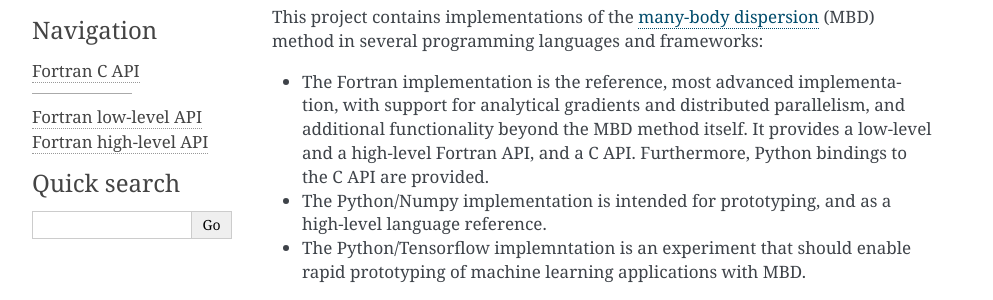
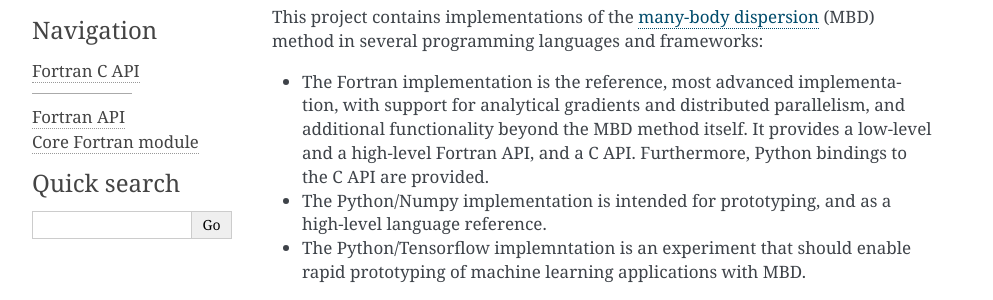
Before and after one commit to libmbd/libmbd, a Sphinx documentation site: the page built from docs/index.rst, in a window 1280 px wide. Shown: the part 154-454 px from the top of the page, without its empty margins (148-1141 px from the left). Built offline with Sphinx 7.4.7, drawn with Linux system fonts in a browser that asks for light colours.

Commit message:
rename mbd_api -> mbd, mbd -> mbd_core

```diff
--- a/docs/conf.py
+++ b/docs/conf.py
@@ -29,8 +29,8 @@ html_theme_options = {
     'github_user': 'azag0',
     'github_repo': 'libmbd',
     'extra_nav_links': {
-        'Fortran low-level API': 'doxygen/namespacembd.html',
-        'Fortran high-level API': 'doxygen/namespacembd__api.html',
+        'Fortran API': 'doxygen/namespacembd.html',
+        'Core Fortran module': 'doxygen/namespacembd__core.html',
     },
 }
 html_sidebars = {
--- a/setup.cfg
+++ b/setup.cfg
@@ -9,9 +9,9 @@ sources =
 	mbd_matrix_type.F90
 	mbd_system_type.F90
 	mbd_dipole.F90
-	mbd.F90
+	mbd_core.F90
 	mbd_ts.f90
 	mbd_vdw_param.f90
-	mbd_api.f90
+	mbd.f90
 	mbd_coulomb.f90
 	mbd_c_api.F90
```
Also changed, not shown: README.md (+1 -1 lines), 11 other files.
